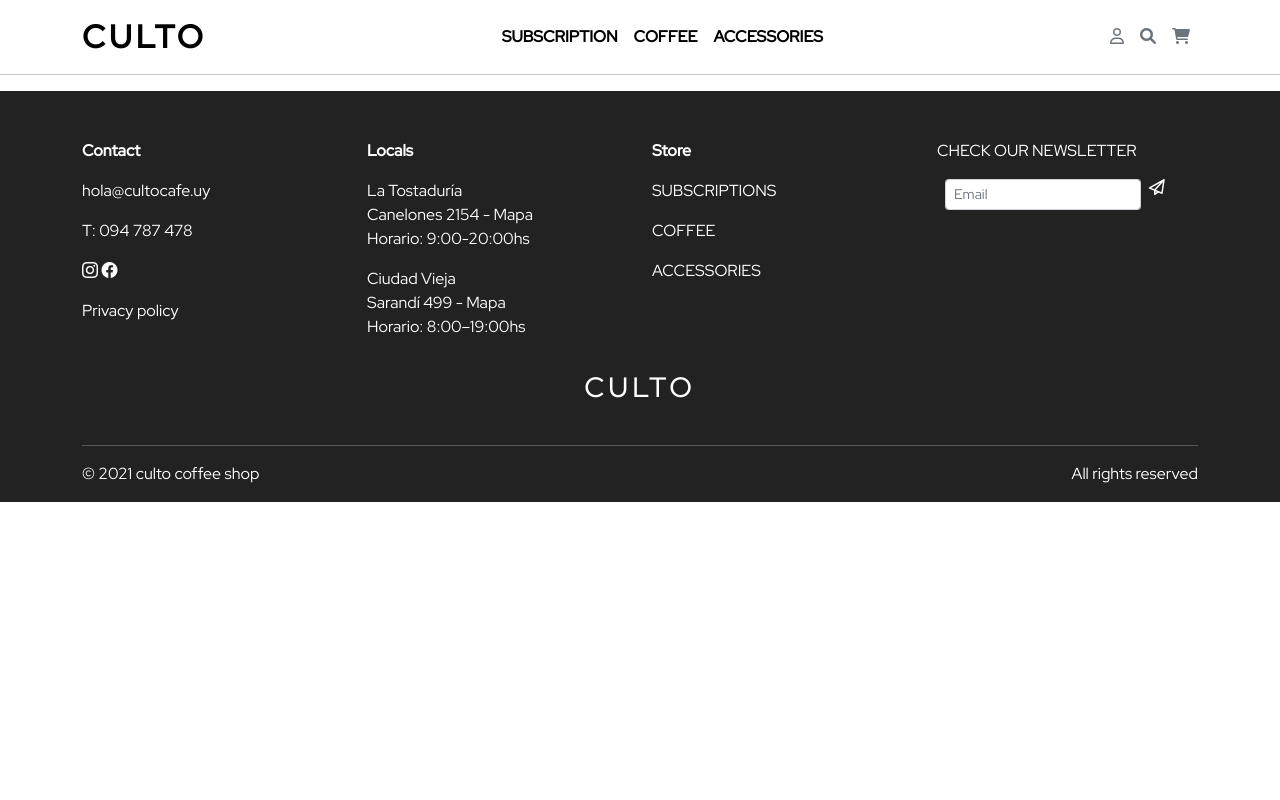
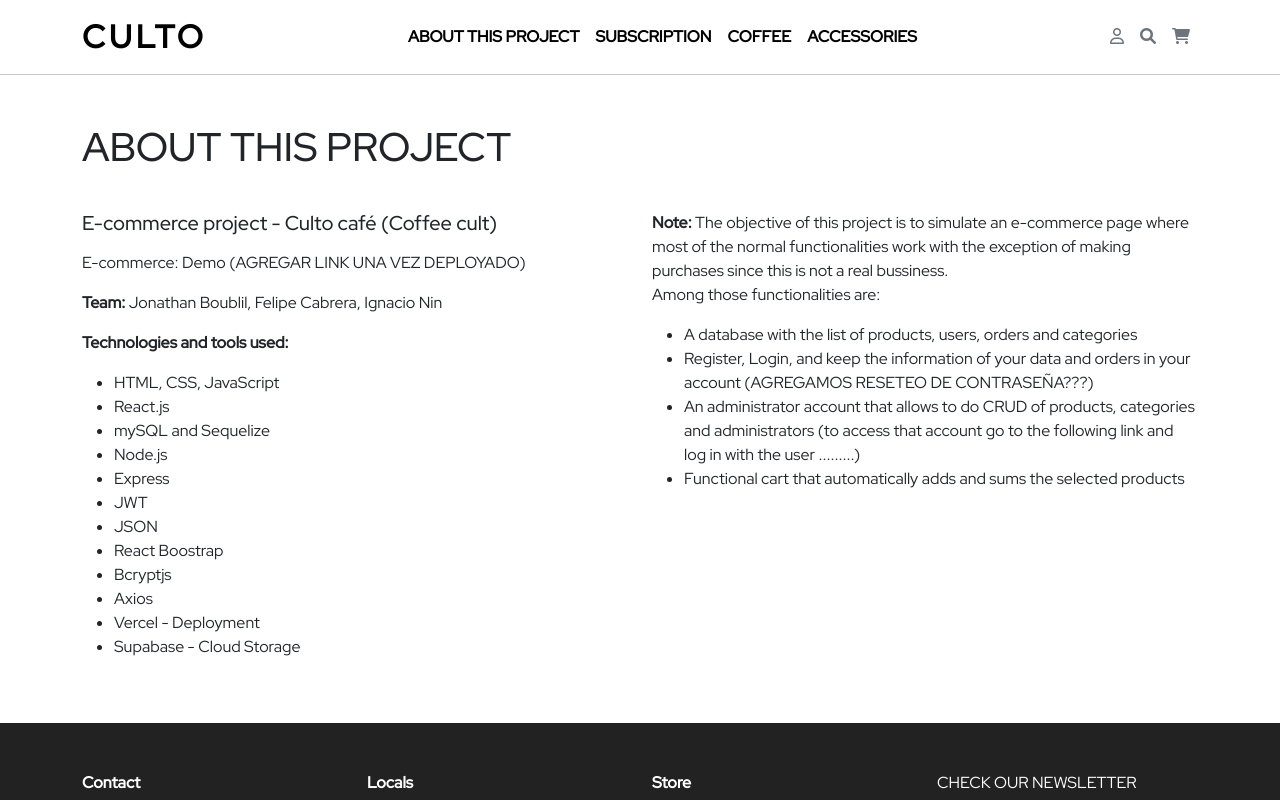
Before and after one commit to FelipeCabreraB/E-commerce-Front, a React (Create React App) app: page /about-this-project in a window 1280 px wide. Shown: the top 800 px of the page. Built offline with nearby package versions, Linux system fonts and the light colour scheme.

Commit message:
About this project

```diff
--- a/src/App.css
+++ b/src/App.css
@@ -61,3 +61,7 @@ body {
   margin-top: 2px;
   margin-left: 1px;
 }
+
+/* .about-this-project h1 {
+  text-decoration: underline;
+} */
--- a/src/App.jsx
+++ b/src/App.jsx
@@ -15,6 +15,7 @@ import MyAccountDetail from "./components/MyAccountDetail";
 import MyAccountAddress from "./components/MyAccountAddress";
 import PurchaseConfirmation from "./pages/PurchaseConfirmation";
 import DetailedProductAcc from "./pages/DetailedProductAcc";
+import AboutThisProject from "./pages/AboutThisProject";
 
 function App() {
   return (
@@ -45,6 +46,7 @@ function App() {
             path="/purchase-confirmation"
             element={<PurchaseConfirmation />}
           />
+          <Route path="/about-this-project" element={<AboutThisProject />} />
         </Routes>
 
         <Footer />
--- a/src/components/NavBar.jsx
+++ b/src/components/NavBar.jsx
@@ -26,6 +26,14 @@ function NavBar() {
           <Navbar.Toggle aria-controls="responsive-navbar-nav" />
           <Navbar.Collapse id="responsive-navbar-nav">
             <Nav className="me-auto ms-auto">
+              <Nav.Link href="#features">
+                <Link
+                  style={{ textDecoration: "none", color: "black" }}
+                  to="/accessories"
+                >
+                  <strong>ABOUT THIS PROJECT</strong>
+                </Link>
+              </Nav.Link>
               <Nav.Link href="#features">
                 <Link style={{ textDecoration: "none", color: "black" }} to="#">
                   <strong>SUBSCRIPTION</strong>
@@ -56,7 +64,7 @@ function NavBar() {
               <Nav.Link>
                 <Link
                   style={{ textDecoration: "none", color: "black" }}
-                  to="/cart"
+                  to="/about-this-project"
                 >
                   {cart.reduce((acc, value) => acc + value.quantity, 0) !==
                   0 ? (
--- /dev/null
+++ b/src/pages/AboutThisProject.jsx
@@ -0,0 +1,75 @@
+import React from "react";
+import { Row, Col } from "react-bootstrap";
+
+function AboutThisProject() {
+  return (
+    <div className="about-this-project">
+      <div className="container ">
+        <div className="mt-4 mb-4 py-4">
+          <h1 className="pb-3">ABOUT THIS PROJECT</h1>
+          <Row>
+            <Col xs={12} md={6}>
+              <h5 className="my-3">
+                E-commerce project - Culto café (Coffee cult){" "}
+              </h5>
+              <p>E-commerce: Demo (AGREGAR LINK UNA VEZ DEPLOYADO)</p>
+              <p>
+                <strong>Team: </strong> Jonathan Boublil, Felipe Cabrera,
+                Ignacio Nin
+              </p>
+              <p>
+                <strong>Technologies and tools used: </strong>{" "}
+              </p>
+              <ul>
+                <li>HTML, CSS, JavaScript</li>
+                <li>React.js</li>
+                <li>mySQL and Sequelize</li>
+                <li>Node.js</li>
+                <li>Express</li>
+                <li>JWT</li>
+                <li>JSON</li>
+                <li>React Boostrap</li>
+                <li>Bcryptjs</li>
+                <li>Axios</li>
+                <li>Vercel - Deployment</li>
+                <li>Supabase - Cloud Storage</li>
+              </ul>
+            </Col>
+            <Col xs={12} md={6}>
+              <p className="my-3">
+                {" "}
+                <strong> Note: </strong>
+                The objective of this project is to simulate an e-commerce page
+                where most of the normal functionalities work with the exception
+                of making purchases since this is not a real bussiness. <br />{" "}
+                Among those functionalities are:
+              </p>
+              {/* ESPECIFICAR QUE USAMOS COMO MODELO LA PAGINA DE CULTO CAFE??? */}
+              <ul>
+                <li>
+                  A database with the list of products, users, orders and
+                  categories
+                </li>
+                <li>
+                  Register, Login, and keep the information of your data and
+                  orders in your account (AGREGAMOS RESETEO DE CONTRASEÑA???)
+                </li>
+                <li>
+                  An administrator account that allows to do CRUD of products,
+                  categories and administrators (to access that account go to
+                  the following link and log in with the user .........)
+                </li>
+                <li>
+                  Functional cart that automatically adds and sums the selected
+                  products
+                </li>
+              </ul>
+            </Col>
+          </Row>
+        </div>
+      </div>
+    </div>
+  );
+}
+
+export default AboutThisProject;
```
